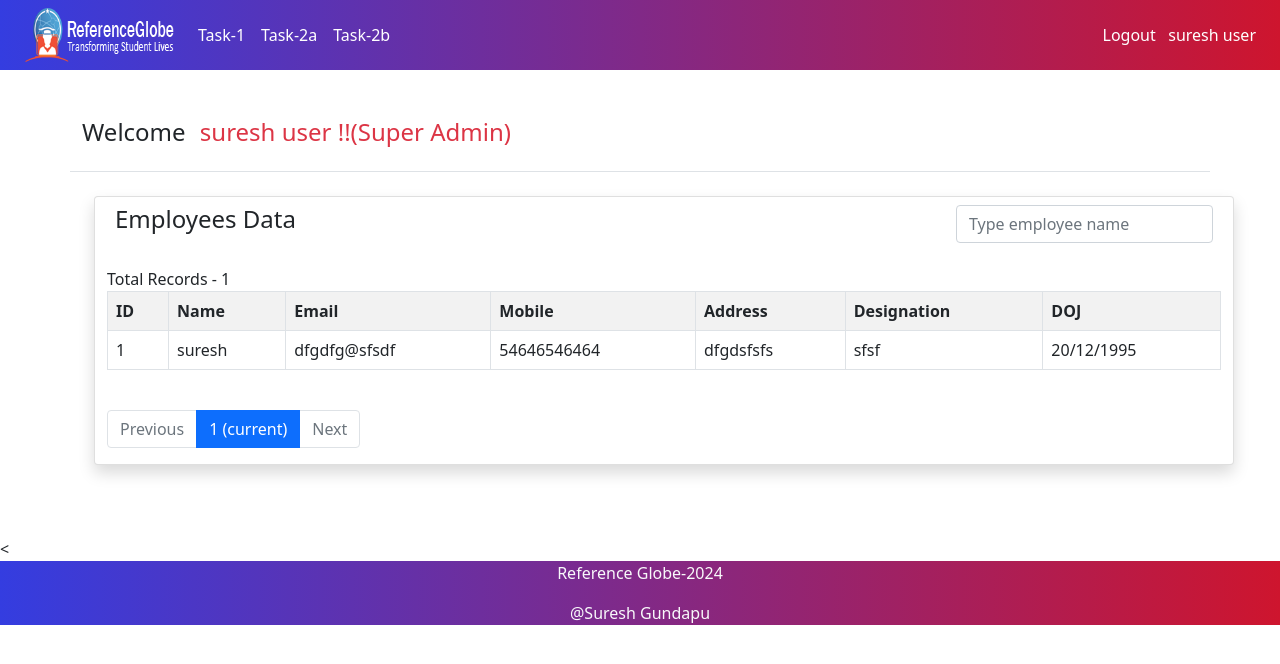
After one commit to suresh-gundapu/global-reference-task, a PHP site: page /employee_data.php in a window 1280 px wide. The commit adds this page. Shown: the top 664 px of the page. Run offline with PHP 8.4, Linux system fonts and the light colour scheme; a user stored in the database is signed in; data comes from the database, SQL or seed files in the repository; both versions use the stored data as it was after the commit.

Commit message:
Task 2-a updated

```diff
--- /dev/null
+++ b/assets/js/employee.js
@@ -0,0 +1,25 @@
+$(document).ready(function () {
+  load_data(1);
+
+  function load_data(page, query = "") {
+    $.ajax({
+      url: "database/employeeFetch.php",
+      method: "POST",
+      data: { page: page, query: query },
+      success: function (data) {
+        $("#dynamic_content").html(data);
+      },
+    });
+  }
+
+  $(document).on("click", ".page-link", function () {
+    var page = $(this).data("page_number");
+    var query = $("#search_box").val();
+    load_data(page, query);
+  });
+
+  $("#search_box").keyup(function () {
+    var query = $("#search_box").val();
+    load_data(1, query);
+  });
+});
--- /dev/null
+++ b/database/employeeFetch.php
@@ -0,0 +1,170 @@
+<?php
+
+$connect = new PDO("mysql:host=localhost; dbname=ref_globe_task", "root", "");
+
+
+$limit = '5';
+$page = 1;
+if ($_POST['page'] > 1) {
+    $start = (($_POST['page'] - 1) * $limit);
+    $page = $_POST['page'];
+} else {
+    $start = 0;
+}
+
+$query = "
+SELECT * FROM employees
+";
+
+if ($_POST['query'] != '') {
+    $query .= '
+  WHERE name LIKE "%' . str_replace(' ', '%', $_POST['query']) . '%"
+  ';
+}
+
+$query .= 'ORDER BY id ASC ';
+
+$filter_query = $query . 'LIMIT ' . $start . ', ' . $limit . '';
+
+$statement = $connect->prepare($query);
+$statement->execute();
+$total_data = $statement->rowCount();
+
+$statement = $connect->prepare($filter_query);
+$statement->execute();
+$result = $statement->fetchAll();
+$total_filter_data = $statement->rowCount();
+
+$output = '
+<label>Total Records - ' . $total_data . '</label>
+<table class="table table-striped table-bordered">
+  <tr>
+    <th>ID</th>
+    <th>Name</th>
+    <th>Email</th>
+    <th>Mobile</th>
+    <th>Address</th>
+    <th>Designation</th>
+    <th>DOJ</th>
+
+  </tr>
+';
+if ($total_data > 0) {
+    foreach ($result as $row) {
+        $output .= '
+    <tr>
+      <td>' . $row["id"] . '</td>
+      <td>' . $row["name"] . '</td>
+      <td>' . $row["email"] . '</td>
+      <td>' . $row["mobile"] . '</td>
+      <td>' . $row["address"] . '</td>
+      <td>' . $row["disignation"] . '</td>
+      <td>' . $row["doj"] . '</td>
+
+    </tr>
+    ';
+    }
+} else {
+    $output .= '
+  <tr>
+    <td colspan="2" align="center">No Data Found</td>
+  </tr>
+  ';
+}
+
+$output .= '
+</table>
+<br />
+<div align="center">
+  <ul class="pagination">
+';
+
+$total_links = ceil($total_data / $limit);
+$previous_link = '';
+$next_link = '';
+$page_link = '';
+
+//echo $total_links;
+
+if ($total_links > 4) {
+    if ($page < 5) {
+        for ($count = 1; $count <= 5; $count++) {
+            $page_array[] = $count;
+        }
+        $page_array[] = '...';
+        $page_array[] = $total_links;
+    } else {
+        $end_limit = $total_links - 5;
+        if ($page > $end_limit) {
+            $page_array[] = 1;
+            $page_array[] = '...';
+            for ($count = $end_limit; $count <= $total_links; $count++) {
+                $page_array[] = $count;
+            }
+        } else {
+            $page_array[] = 1;
+            $page_array[] = '...';
+            for ($count = $page - 1; $count <= $page + 1; $count++) {
+                $page_array[] = $count;
+            }
+            $page_array[] = '...';
+            $page_array[] = $total_links;
+        }
+    }
+} else {
+    for ($count = 1; $count <= $total_links; $count++) {
+        $page_array[] = $count;
+    }
+}
+
+for ($count = 0; $count < count($page_array); $count++) {
+    if ($page == $page_array[$count]) {
+        $page_link .= '
+    <li class="page-item active">
+      <a class="page-link" href="#">' . $page_array[$count] . ' <span class="sr-only">(current)</span></a>
+    </li>
+    ';
+
+        $previous_id = $page_array[$count] - 1;
+        if ($previous_id > 0) {
+            $previous_link = '<li class="page-item"><a class="page-link" href="javascript:void(0)" data-page_number="' . $previous_id . '">Previous</a></li>';
+        } else {
+            $previous_link = '
+      <li class="page-item disabled">
+        <a class="page-link" href="#">Previous</a>
+      </li>
+      ';
+        }
+        $next_id = $page_array[$count] + 1;
+        if ($next_id >= $total_links) {
+            $next_link = '
+      <li class="page-item disabled">
+        <a class="page-link" href="#">Next</a>
+      </li>
+        ';
+        } else {
+            $next_link = '<li class="page-item"><a class="page-link" href="javascript:void(0)" data-page_number="' . $next_id . '">Next</a></li>';
+        }
+    } else {
+        if ($page_array[$count] == '...') {
+            $page_link .= '
+      <li class="page-item disabled">
+          <a class="page-link" href="#">...</a>
+      </li>
+      ';
+        } else {
+            $page_link .= '
+      <li class="page-item"><a class="page-link" href="javascript:void(0)" data-page_number="' . $page_array[$count] . '">' . $page_array[$count] . '</a></li>
+      ';
+        }
+    }
+}
+
+$output .= $previous_link . $page_link . $next_link;
+$output .= '
+  </ul>
+
+</div>
+';
+
+echo $output;
--- /dev/null
+++ b/employee_data.php
@@ -0,0 +1,47 @@
+<div class="layout-fixed  bg-body-tertiary">
+    <?php include('includes/header.php');
+    include_once "database/connection.php";
+
+    if (!isset($_SESSION['name'])) {
+        header('location:index.php');
+    }
+
+    ?>
+
+    <div class="container wrapper1 rounded bg-white mt-5 mb-5">
+        <div class="row">
+            <header class="pb-3  border-bottom">
+                <h3 class="d-flex align-items-center text-dark text-decoration-none">
+                    <span class="fs-4">Welcome <span class="text-danger ms-2"><?= $_SESSION['name'] ?> !!(<?php if ($_SESSION['auth'] == "1") {
+                                                                                                                echo "Super Admin";
+                                                                                                            } elseif ($_SESSION['auth'] == "2") {
+                                                                                                                echo "Admin";
+                                                                                                            } else {
+                                                                                                                echo "User";
+                                                                                                            } ?>)</span></span>
+                </h3>
+            </header>
+
+            <?php if ($_SESSION['auth'] == "1" || $_SESSION['auth'] == "2" || $_SESSION['auth'] == "3") { ?>
+                <div class="col-md-12 border-right card shadow border-1 m-4">
+                    <div class="m-2">
+                        <div class="d-flex justify-content-between align-items-center mb-3">
+                            <h4 class="text-right">Employees Data</h4>
+                            <div class="form-group">
+                                <input type="text" name="search_box" id="search_box" class="form-control" placeholder="Type employee name" />
+                            </div>
+                        </div>
+                    </div>
+                    <div class="table-responsive" id="dynamic_content">
+                    </div>
+
+                </div>
+            <?php } ?>
+
+        </div>
+
+    </div>
+</div>
+
+<script src="assets/js/employee.js"></script>
+< <?php include('includes/footer.php'); ?> </div>
--- a/includes/header.php
+++ b/includes/header.php
@@ -33,7 +33,13 @@
             <div class="collapse navbar-collapse" id="navbarNav">
               <ul class="navbar-nav me-auto mb-2 mb-lg-0">
                 <li class="nav-item">
-                  <a class="nav-link active text-white" aria-current="page" href="index.php">Home</a>
+                  <a class="nav-link active text-white" aria-current="page" href="dashboard.php">Task-1</a>
+                </li>
+                <li class="nav-item">
+                  <a class="nav-link active text-white" aria-current="page" href="employee_data.php">Task-2a</a>
+                </li>
+                <li class="nav-item">
+                  <a class="nav-link active text-white" aria-current="page" href="filemanagement.php">Task-2b</a>
                 </li>
                 <?php if (!isset($_SESSION['uid'])) { ?> <li class="nav-item">
                     <a class="nav-link text-white" href="signUp.php">SignUp</a>
```
Also changed, not shown: db_sql_file/ref_globe_task.sql (+64 -2 lines), filemanagement.php (added, +49 -0 lines).
